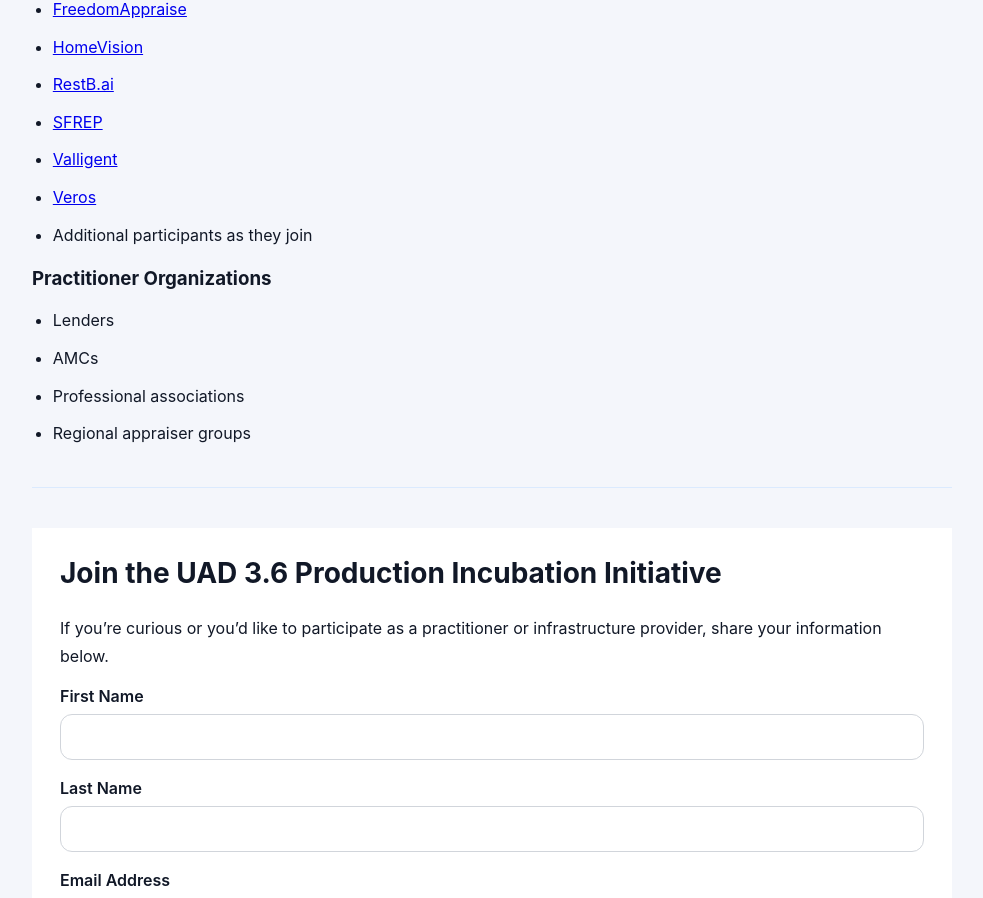
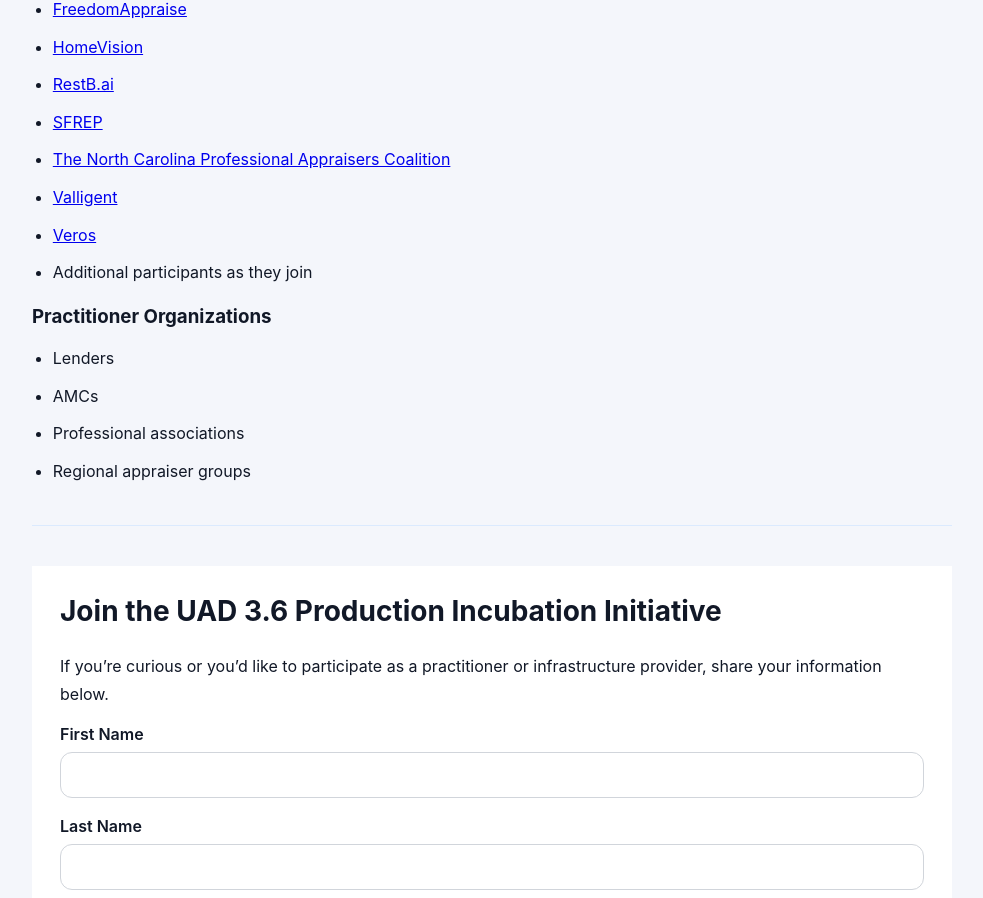
Before and after one commit to UAD36Admin/UAD36Reactapp, a React (Vite) app: page / in a window 1280 px wide. Shown: the part 5491-6389 px from the top of the page, without its empty margins (148-1131 px from the left). Built offline with nearby package versions, Linux system fonts and the light colour scheme; the HTML template or start-up script is replaced by a standard one.

Commit message:
The North Carolina Professional Appraisers Coalition

```diff
--- a/src/App.jsx
+++ b/src/App.jsx
@@ -324,6 +324,11 @@
         SFREP
     </a>
 </li>
+<li>
+    <a href="https://www.ncpac.us/" target="_blank">
+        The North Carolina Professional Appraisers Coalition
+    </a>
+</li>
 
 <li>
     <a href="https://www.valligent.com/" target="_blank">
```
